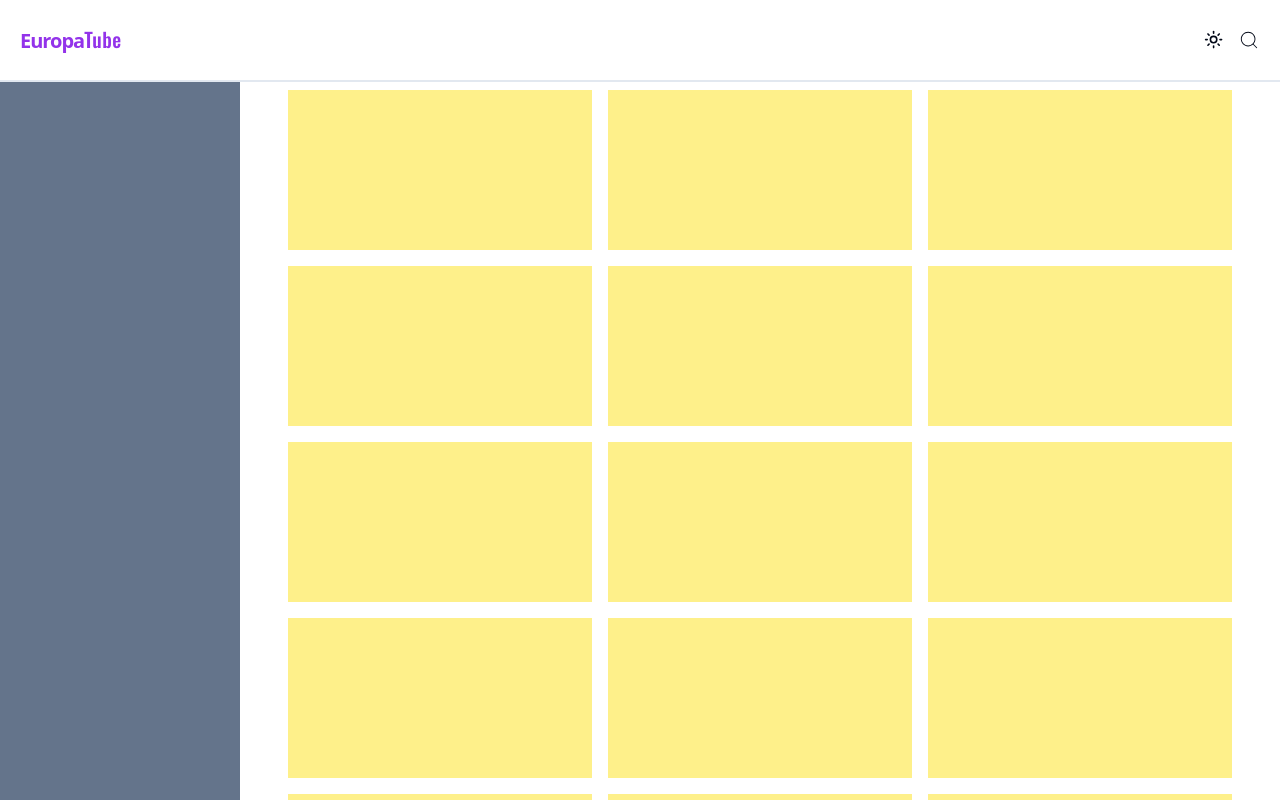
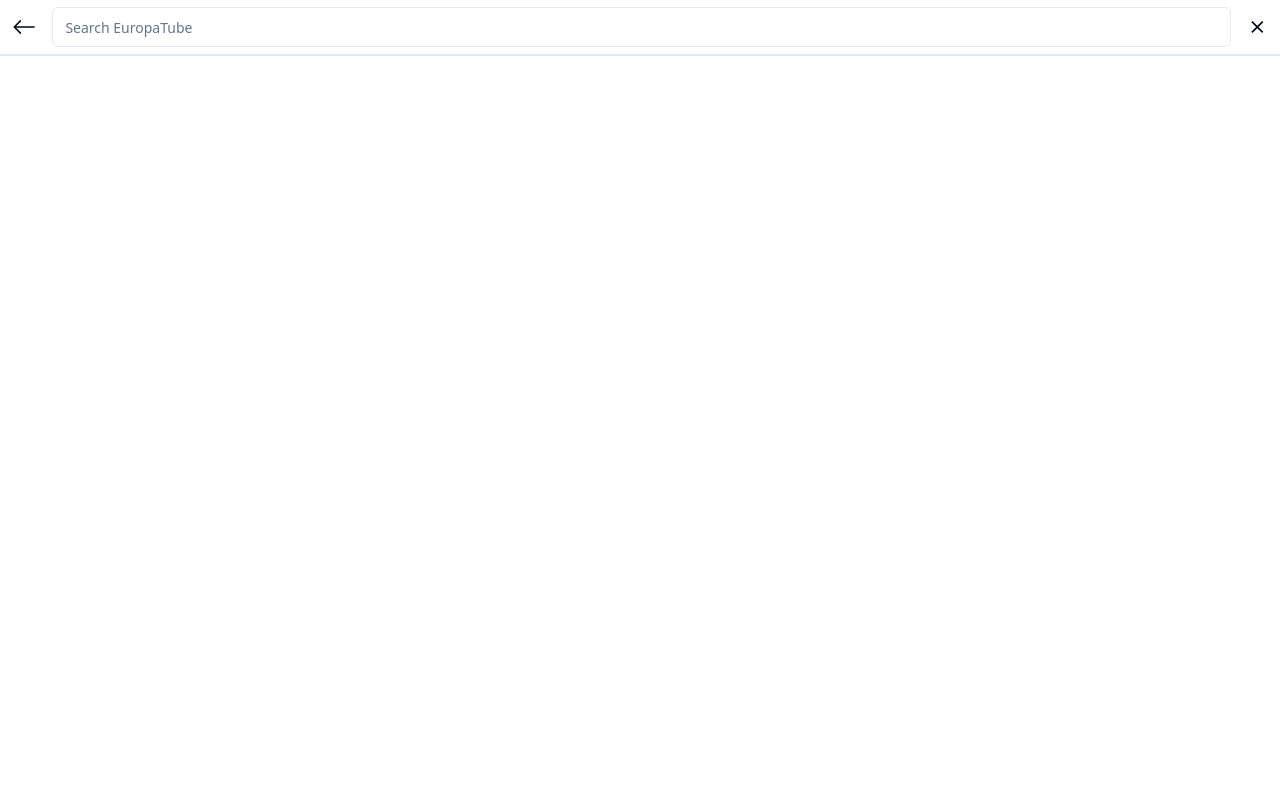
Before and after one commit to Nrupatungan/EuropaTube, a React (Vite) app in the folder frontend/: page / in a window 1280 px wide. Both pictures are taken after a click on the icon 1249 px from the left and 40 px from the top of the page. Shown: the top 800 px of the page. Built offline with nearby package versions, Linux system fonts and the light colour scheme.

Commit message:
Floater created, sidebar issue resolved. Working on search bar results

```diff
--- a/frontend/src/App.jsx
+++ b/frontend/src/App.jsx
@@ -1,4 +1,5 @@
 import { Header } from "./components/Header/Header"
+import { OptionFloater } from "./components/OptionFloater"
 import { ThemeProvider } from "./components/theme-provider"
 
 function App() {
@@ -7,18 +8,18 @@ function App() {
     <>
     <ThemeProvider>
       <div
-      className='min-h-screen bg-background flex flex-col'
+      className='h-screen bg-background flex flex-col relative'
       >
         <Header></Header>
-        <div className="grid grid-cols-1 lg:grid-cols-[auto,_1fr] flex-grow-1 overflow-auto">
-          <aside className="sticky h-[50rem] top-0 bg-slate-500 flex flex-col max-lg:hidden">
-              <div className="w-[15rem] bg-yellow-200"></div>
-              <div className="w-[15rem] bg-yellow-200"></div>
-              <div className="w-[15rem] bg-yellow-200"></div>
+        <div className="grid grid-cols-1 h-screen lg:grid-cols-[minmax(96px,250px),1fr] flex-grow-1 overflow-hidden">
+          <aside className="sticky top-0 bg-slate-500 flex flex-col max-lg:hidden">
+              <div className=" bg-yellow-200"></div>
+              <div className=" bg-yellow-200"></div>
+              <div className=" bg-yellow-200"></div>
           </aside>
-        <div className="overflow-x-hidden px-8 pb-4 pt-2">
+        <div className="overflow-y-scroll px-5 pb-4 pt-2">
           {/* <div className="container h-[90svh] px-1 md:px-4 items-start grid place-items-center sm:grid-cols-2 gap-2 md:grid-cols-[repeat(2,_minmax(367px,_1fr))] md:gap-4 lg:grid-cols-[repeat(3,_minmax(317px,_1fr))] lg:gap-4 min-[1375px]:grid-cols-[repeat(4,_minmax(317px,_1fr))] min-[1375px]:gap-8 relative"> */}
-            <div className="container min-h-screen px-1 md:px-4 grid gap-4 grid-cols-[repeat(auto-fill,minmax(180px,1fr))] min-[688px]:grid-cols-[repeat(auto-fill,minmax(250px,1fr))] md:grid-cols-[repeat(auto-fill,minmax(300px,1fr))] relative">
+            <div className="container overflow-y-scroll min-h-screen pb-10 px-1 md:px-4 grid gap-4 grid-cols-[repeat(auto-fill,minmax(180px,1fr))] min-[688px]:grid-cols-[repeat(auto-fill,minmax(250px,1fr))] md:grid-cols-[repeat(auto-fill,minmax(300px,1fr))] relative">
               <div className="flex flex-col gap-2 h-[10rem] bg-yellow-200"></div>
               <div className="flex flex-col gap-2 h-[10rem] bg-yellow-200"></div>
               <div className="flex flex-col gap-2 h-[10rem] bg-yellow-200"></div>
@@ -36,24 +37,24 @@ function App() {
               <div className="flex flex-col gap-2 h-[10rem] bg-yellow-200"></div>
               <div className="flex flex-col gap-2 h-[10rem] bg-yellow-200"></div>
               <div className="flex flex-col gap-2 h-[10rem] bg-yellow-200"></div>
-              <div className="flex flex-col gap-2 bg-yellow-200"></div>
-              <div className="flex flex-col gap-2 bg-yellow-200"></div>
-              <div className="flex flex-col gap-2 bg-yellow-200"></div>
-              <div className="flex flex-col gap-2 bg-yellow-200"></div>
-              <div className="flex flex-col gap-2 bg-yellow-200"></div>
-              <div className="flex flex-col gap-2 bg-yellow-200"></div>
-              <div className="flex flex-col gap-2 bg-yellow-200"></div>
-              <div className="flex flex-col gap-2 bg-yellow-200"></div>
-              <div className="flex flex-col gap-2 bg-yellow-200"></div>
-              <div className="flex flex-col gap-2 bg-yellow-200"></div>
-              <div className="flex flex-col gap-2 bg-yellow-200"></div>
-              <div className="flex flex-col gap-2 bg-yellow-200"></div>
-              <div className="flex flex-col gap-2 bg-yellow-200"></div>
+              <div className="flex flex-col gap-2 h-[10rem] bg-yellow-200"></div>
+              <div className="flex flex-col gap-2 h-[10rem] bg-yellow-200"></div>
+              <div className="flex flex-col gap-2 h-[10rem] bg-yellow-200"></div>
+              <div className="flex flex-col gap-2 h-[10rem] bg-yellow-200"></div>
+              <div className="flex flex-col gap-2 h-[10rem] bg-yellow-200"></div>
+              <div className="flex flex-col gap-2 h-[10rem] bg-yellow-200"></div>
+              <div className="flex flex-col gap-2 h-[10rem] bg-yellow-200"></div>
+              <div className="flex flex-col gap-2 h-[10rem] bg-yellow-200"></div>
+              <div className="flex flex-col gap-2 h-[10rem] bg-yellow-200"></div>
+              <div className="flex flex-col gap-2 h-[10rem] bg-yellow-200"></div>
+              <div className="flex flex-col gap-2 h-[10rem] bg-yellow-200"></div>
+              <div className="flex flex-col gap-2 h-[10rem] bg-yellow-200"></div>
             </div>
           </div>
+
         </div>
-
       </div>
+      <OptionFloater/>
     </ThemeProvider>
     </>
   )
--- a/frontend/src/components/Header/Header.jsx
+++ b/frontend/src/components/Header/Header.jsx
@@ -1,20 +1,9 @@
-import { CiSearch } from "react-icons/ci";
 import { EuropaTubeLogo } from "../EuropaTubeLogo";
 import { ModeToggle } from "../mode-toggle";
+import { SearchBar } from "./SearchBar";
 
 export const Header = () => {
   return (
-    // <header>
-    //   <div className="sticky top-0 z-50 w-full border-b border-border/40 bg-background/95 backdrop-blur supports-[backdrop-filter]:bg-background/60">
-    //     <div className='container flex h-14 md:h-20 max-w-screen-2xl px-3 md:px-5 items-center justify-between'>
-    //       <EuropaTubeLogo fontSize="text-xl" fontColor="text-purple-600 dark:text-teal-300" className="font-semibold" />
-    //       <div className="flex gap-3 items-center">
-    //         <ModeToggle/>
-    //         <CiSearch size={'22'} className="cursor-pointer active:scale-75 transition-all"/>
-    //       </div>
-    //     </div>
-    //   </div>
-    // </header>
     <header className={`sticky top-0 z-50 w-full border-b-2 border-border bg-background/95 backdrop-blur supports-[backdrop-filter]:bg-background/60`}>
         <div className='container flex h-14 md:h-20 max-w-screen-2xl px-3 md:px-5 items-center'>
 
@@ -23,9 +12,9 @@ export const Header = () => {
                 <div className='w-full flex-1 md:w-auto md:flex-none relative'>
 
                 </div>
-                <nav className="flex gap-1 items-center">
+                <nav className="flex gap-1.5 md:gap-3 items-center">
                     <ModeToggle />
-                    <CiSearch size={'22'} className="cursor-pointer active:scale-75 transition-all"/>
+                    <SearchBar />
                 </nav>
             </div>
 
--- /dev/null
+++ b/frontend/src/components/Header/SearchBar.jsx
@@ -0,0 +1,50 @@
+import { CiSearch } from "react-icons/ci"
+import { IoMdClose } from "react-icons/io";
+import { BsArrowLeft } from "react-icons/bs";
+import { Input } from "../ui/input";
+import { useRef, useState } from "react";
+import { debounce } from "@/utils/helper";
+
+
+export const SearchBar = () => {
+    const containerRef = useRef(null)
+    const inputRef = useRef(null)
+    const [query, setQuery] = useState('')
+
+    const handleClick = () => {
+        containerRef.current.classList.toggle('hidden')
+    }
+
+    const handleSearch = debounce((value) => {
+        // Your search logic here
+        setQuery(value);
+    }, 200);
+
+    const handleChange = (e) => {
+        const {value} = e.target;
+        handleSearch(value);
+        console.log('Query:', query);
+    }
+
+  return (
+    <>
+        <CiSearch size={'22'} className="cursor-pointer active:scale-75 transition-all" onClick={handleClick}/>
+        <div  className="bg-background absolute z-[10000] top-0 left-0 h-[100svh] w-[100svw] hidden"
+         ref={containerRef}
+        >
+            <div className="h-14 w-full border-b-2 px-3 flex gap-4 items-center">
+                <BsArrowLeft size={'26'} className="cursor-pointer active:scale-75 transition-all" onClick={handleClick} />
+                <Input placeholder="Search EuropaTube" className='ring-offset-background dark:border-2 focus-visible:outline-none focus-visible:ring-0 focus-visible:ring-offset-0'
+                ref={inputRef}
+                onChange = {handleChange}
+                />
+                <IoMdClose size={'22'} className="cursor-pointer active:scale-75 transition-all"
+                onClick={() => inputRef.current.value = ''}
+                />
+            </div>
+            {/* Add your search results here */}
+
+        </div>
+    </>
+  )
+}
--- /dev/null
+++ b/frontend/src/components/OptionFloater.jsx
@@ -0,0 +1,18 @@
+import { TbHomeFilled } from "react-icons/tb";
+import { SiYoutubeshorts } from "react-icons/si";
+import { MdSubscriptions } from "react-icons/md";
+import { RiUser3Fill } from "react-icons/ri";
+import { AiFillPlusCircle } from "react-icons/ai";
+
+export const OptionFloater = () => {
+
+  return (
+      <div className="fixed bottom-0 flex items-center justify-around w-full lg:hidden py-3 bg-black/70 dark:bg-black/80 text-white/90">
+        <TbHomeFilled size={'22'} className="cursor-pointer active:scale-125 hover:scale-90 hover:text-blue-100 active:text-amber-200  transition duration-200" />
+        <SiYoutubeshorts size={'22'} className="cursor-pointer active:scale-125 hover:scale-90 hover:text-blue-100 active:text-amber-200  transition duration-200" />
+        <AiFillPlusCircle size={'22'} className="cursor-pointer active:scale-125 hover:scale-90 hover:text-blue-100 active:text-amber-200  transition duration-200" />
+        <MdSubscriptions size={'22'} className="cursor-pointer active:scale-125 hover:scale-90 hover:text-blue-100 active:text-amber-200  transition duration-200" />
+        <RiUser3Fill size={'22'} className="cursor-pointer active:scale-125 hover:scale-90 hover:text-blue-100 active:text-amber-200  transition duration-200" />
+      </div>
+  )
+}
--- a/frontend/src/components/ui/dropdown-menu.jsx
+++ b/frontend/src/components/ui/dropdown-menu.jsx
@@ -1,3 +1,4 @@
+/* eslint-disable react/prop-types */
 "use client"
 
 import * as React from "react"
--- /dev/null
+++ b/frontend/src/components/ui/input.jsx
@@ -0,0 +1,20 @@
+/* eslint-disable react/prop-types */
+import * as React from "react"
+
+import { cn } from "@/lib/utils"
+
+const Input = React.forwardRef(({ className, type, ...props }, ref) => {
+  return (
+    (<input
+      type={type}
+      className={cn(
+        "flex h-10 w-full rounded-md border border-input bg-background px-3 py-2 text-sm ring-offset-background file:border-0 file:bg-transparent file:text-sm file:font-medium placeholder:text-muted-foreground focus-visible:outline-none focus-visible:ring-2 focus-visible:ring-ring focus-visible:ring-offset-2 disabled:cursor-not-allowed disabled:opacity-50",
+        className
+      )}
+      ref={ref}
+      {...props} />)
+  );
+})
+Input.displayName = "Input"
+
+export { Input }
--- /dev/null
+++ b/frontend/src/utils/helper.js
@@ -0,0 +1,9 @@
+export function debounce(func, delay) {
+    let timeoutId;
+    return function (...args) {
+      clearTimeout(timeoutId);
+      timeoutId = setTimeout(() => {
+        func.apply(this, args);
+      }, delay);
+    };
+}
```
Also changed, not shown: 1 other file (tests, documents, lock files or other folders).
